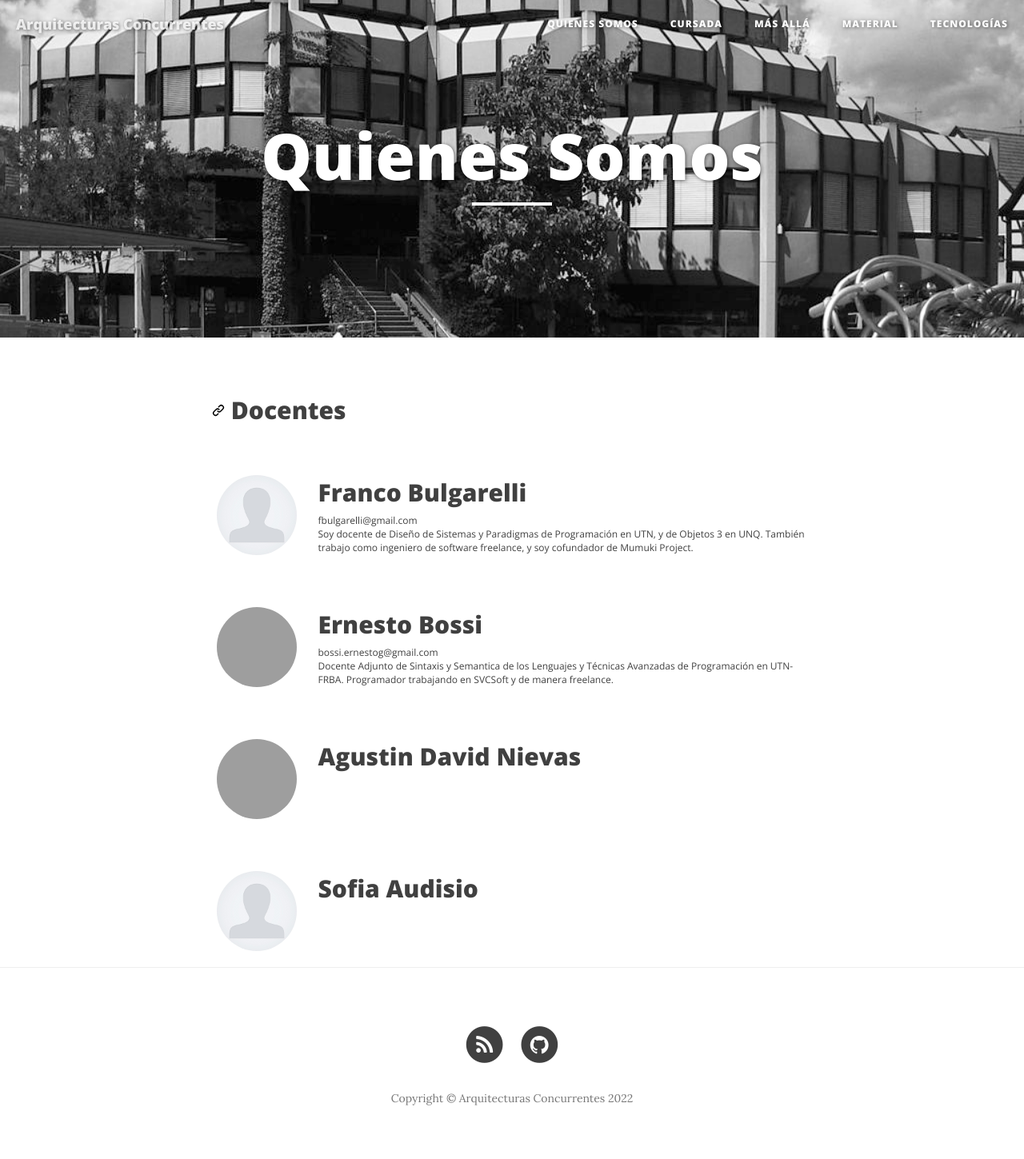
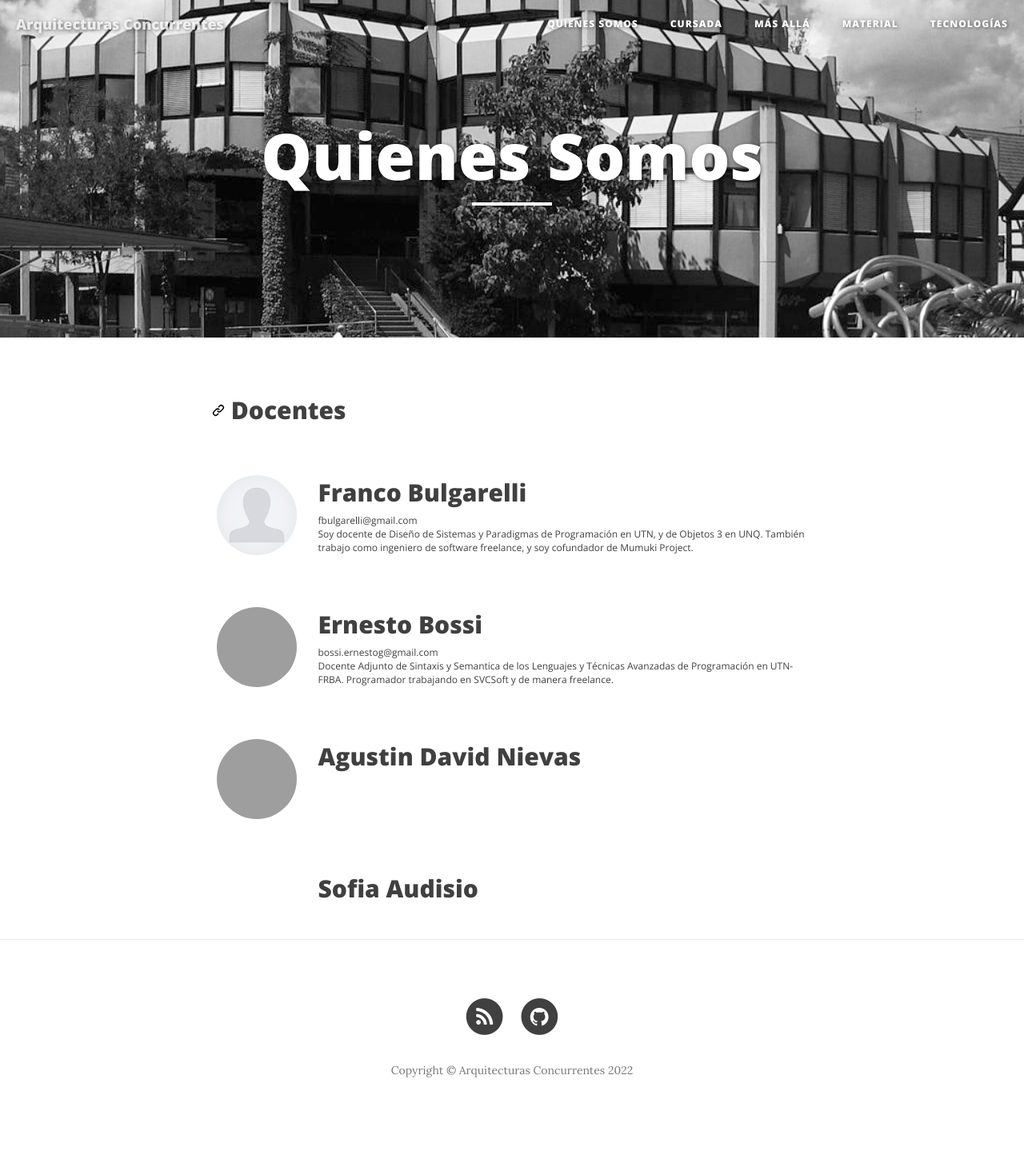
Before and after one commit to arquitecturas-concurrentes/arquitecturas-concurrentes.github.io, a Jekyll site: the page built from about.md, in a window 1280 px wide. Shown: the whole page at 80% size. Built offline with Jekyll 4.4.1, drawn with Linux system fonts in a browser that asks for light colours; nearby versions of some CDN libraries; after the commit the page ends 1414 px from its top, so only the background shows below that; grey boxes are pictures that could not be loaded.

Commit message:
Update about.md

```diff
--- a/about.md
+++ b/about.md
@@ -104,9 +104,9 @@ resource: true
 
     <div style="clear:both"></div>
 
-   <div class='team_member'>
+    <div class='team_member'>
         <div class="left">
-            <img src="/img/UserImage.png"
+            <img src=""
                  class="img-circle team_face">
         </div>
         <div class="right">
```
